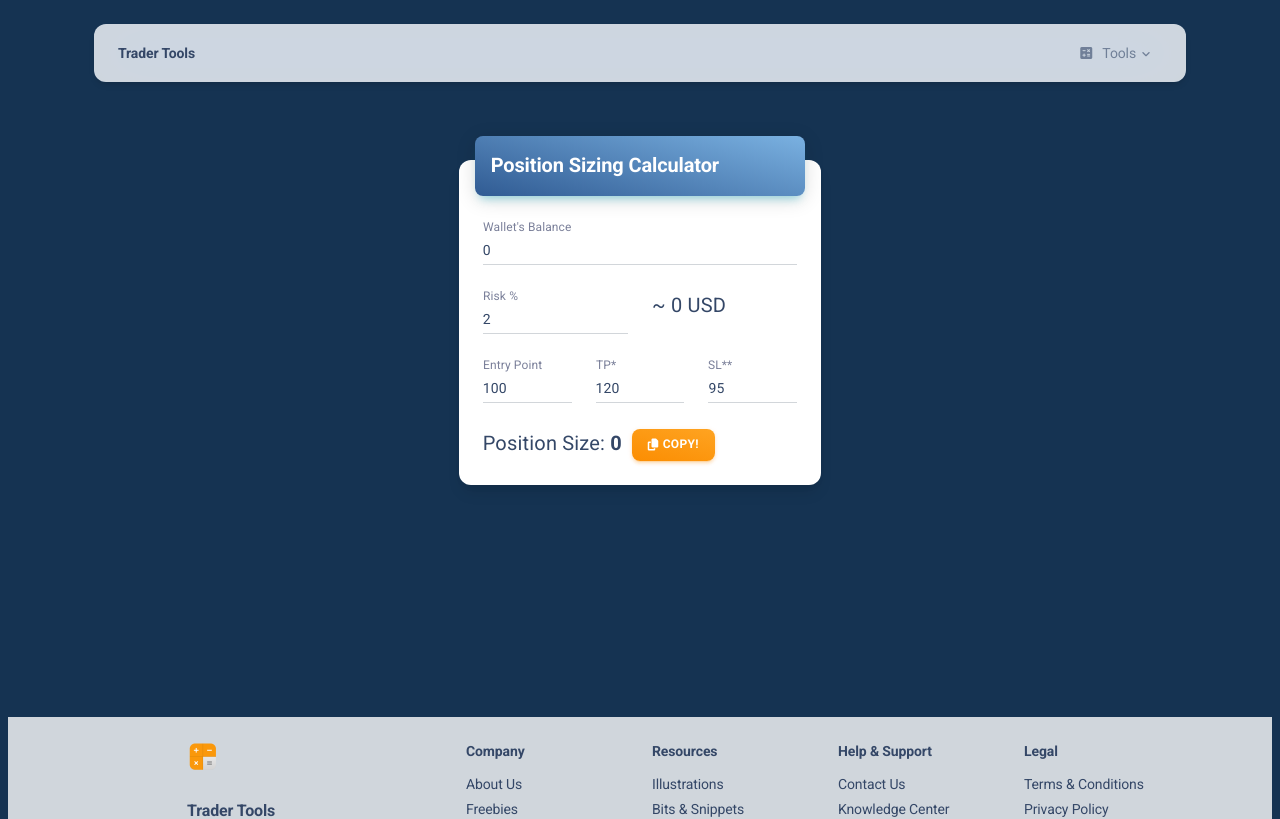
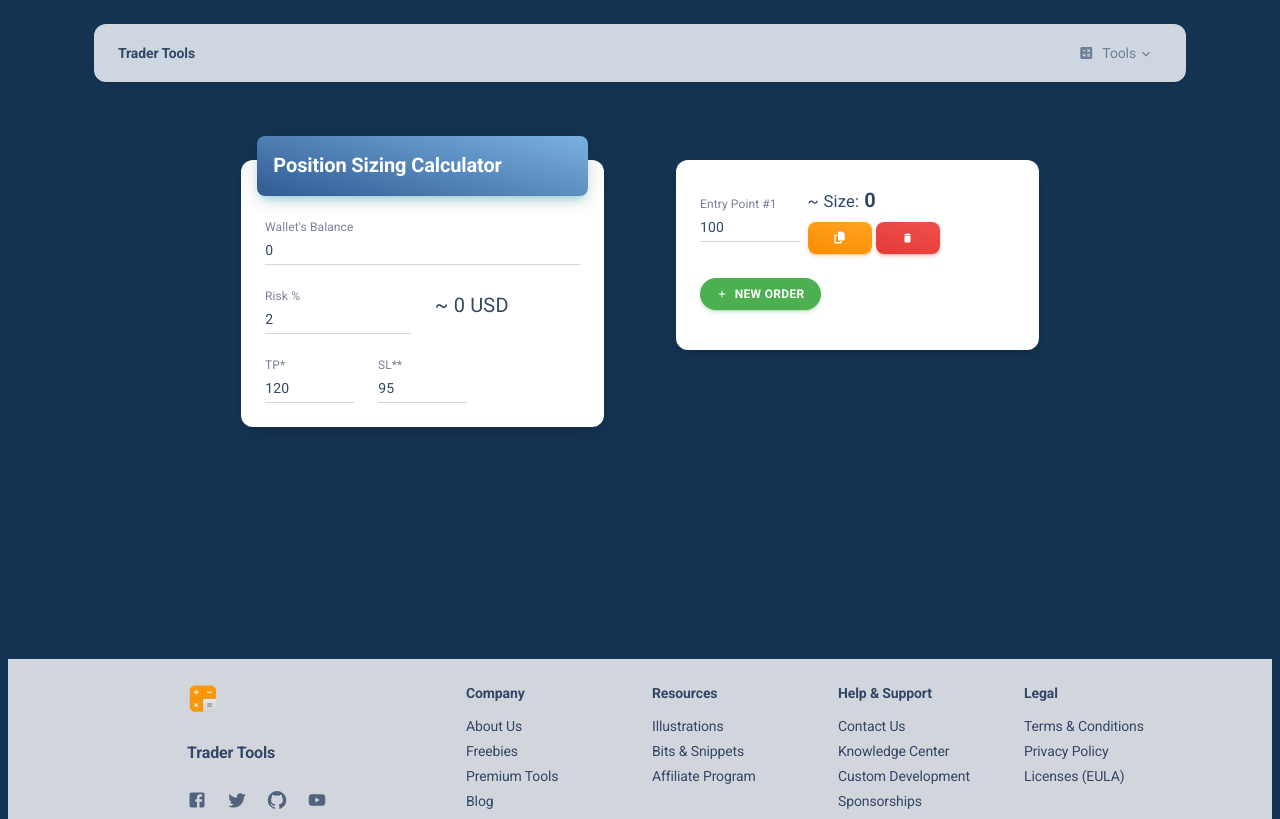
Before and after one commit to Watcharagorn/trade-helper, a React (Create React App) app: page /pages/calculator/position-sizing in a window 1280 px wide. Shown: the top 819 px of the page. Built offline with nearby package versions, Linux system fonts and the light colour scheme.

Commit message:
Feat: add multiple order feature

```diff
--- a/src/pages/Calculator/PositionSizing/index.js
+++ b/src/pages/Calculator/PositionSizing/index.js
@@ -20,6 +20,7 @@
 // @mui material components
 import Grid from "@mui/material/Grid";
 // import Icon from "@mui/material/Icon";
+import Icon from "@mui/material/Icon";
 
 // Material Kit 2 React components
 import MKBox from "components/MKBox";
@@ -37,91 +38,114 @@
 // import bgImage from "assets/images/illustrations/illustration-reset.jpg";
 
 function PositionSizing() {
+  // eslint-disable-next-line
   const [success, setSuccess] = useState(false);
   const [walletBalance, setwalletBalance] = useState(0);
   const [riskPercent, setRiskPercent] = useState(2);
   const [riskAmount, setRiskAmount] = useState("");
-  const [entryPrice, setEntryPrice] = useState(100);
+  const [entryPrice, setEntryPrice] = useState([100]);
   const [tpPrice, setTpPrice] = useState(120);
   const [slPrice, setSlPrice] = useState(95);
-  const [positionSize, setPositionSize] = useState(null);
+  const [copyStatus, setCopyStatus] = useState([false]);
+  const [orderPerAsset, setorderPerAsset] = useState(1);
   // const portBreakPercent = 1
   const focusAsset = 1;
-  const orderPerAsset = 1;
 
   const calRiskAmount = () => {
     const roundRiskAmount = Math.round(walletBalance * (riskPercent / 100));
     setRiskAmount(roundRiskAmount);
   };
 
-  const calPositionSize = () => {
-    const loss = entryPrice - slPrice;
+  const calPositionSize = (price) => {
+    const loss = price - slPrice;
     const lossPerOrder = riskAmount / (focusAsset * orderPerAsset);
-    let size = (entryPrice / loss) * lossPerOrder;
+    let size = (price / loss) * lossPerOrder;
     size = Math.round(size);
-
-    setPositionSize(size);
+    return size;
   };
 
-  useEffect(() => {
-    setTimeout(() => setSuccess(false), 3000);
-  }, [success]);
+  // useEffect(() => {
+  //   let newCopyStatus = [...copyStatus];
+  //   // eslint-disable-next-line
+  //   newCopyStatus = copyStatus.map( x => false);
+  //   setTimeout(() => setSuccess(newCopyStatus), 3000);
+  // }, [success]);
 
   useEffect(() => {
     calRiskAmount();
-    calPositionSize();
   }, [walletBalance, riskPercent, entryPrice, slPrice, riskAmount]);
 
   const walletBalanceChangeHandler = (e) => {
     // eslint-disable-next-line
     const value = e.target.value;
     setwalletBalance(value);
-    // e.preventDefault();
   };
 
-  const entryPriceChangeHandler = (e) => {
+  const entryPriceChangeHandler = (e, index) => {
     // eslint-disable-next-line
     const value = e.target.value;
-    setEntryPrice(value);
-    // e.preventDefault();
+    const newEntryPrice = [...entryPrice];
+    newEntryPrice[index] = parseInt(value, 10);
+    setEntryPrice(newEntryPrice);
   };
 
   const tpPriceChangeHandler = (e) => {
     // eslint-disable-next-line
     const value = e.target.value;
     setTpPrice(value);
-    // e.preventDefault();
   };
 
   const slPriceChangeHandler = (e) => {
     // eslint-disable-next-line
     const value = e.target.value;
     setSlPrice(value);
-    // e.preventDefault();
   };
 
   const riskPercentChangeHandler = (e) => {
     // eslint-disable-next-line
     const value = e.target.value;
     setRiskPercent(value);
-    // e.preventDefault();
+  };
+
+  const addOrder = () => {
+    const length = entryPrice.push(0);
+    setEntryPrice(entryPrice);
+    setorderPerAsset(length);
+  };
+
+  const removeOrder = (index) => {
+    const newEntryPrice = [...entryPrice];
+    newEntryPrice.splice(index, 1);
+    setorderPerAsset(newEntryPrice.length);
+    setEntryPrice(newEntryPrice);
+  };
+
+  const copySize = (index) => {
+    const newCopyStatus = [...copyStatus];
+    newCopyStatus[index] = true;
+    setCopyStatus(newCopyStatus);
+    setTimeout(() => {
+      const newCopyStatus2 = [...copyStatus];
+      newCopyStatus2.fill(false);
+      newCopyStatus2[index] = false;
+      setCopyStatus(newCopyStatus2);
+      setSuccess(newCopyStatus2);
+    }, 2000);
   };
 
   return (
     <>
-      <MKBox position="fixed" top="0.5rem" width="100%">
+      <MKBox position="fixed" top="0.5rem" width="100%" sx={{ zIndex: 100 }}>
         <DefaultNavbar routes={routes} />
       </MKBox>
-      <Grid container spacing={3} alignItems="center">
+      <Grid container spacing={3} alignItems="flex-start">
         <Grid
           item
           xs={12}
-          sm={10}
-          md={7}
-          lg={6}
+          md={5}
           xl={4}
           ml={{ xs: "auto", lg: "auto" }}
-          mr={{ xs: "auto", lg: "auto" }}
+          mr={{ xs: "auto", lg: "unset" }}
         >
           <MKBox
             bgColor="white"
@@ -130,8 +154,8 @@
             display="flex"
             flexDirection="column"
             justifyContent="center"
-            mt={{ xs: 20, sm: 18, md: 20 }}
-            mb={{ xs: 20, sm: 18, md: 20 }}
+            mt={{ xs: 20 }}
+            mb={{ xs: 1, sm: 2, md: 20 }}
             mx={3}
           >
             <MKBox
@@ -149,7 +173,7 @@
             </MKBox>
             <MKBox p={3}>
               <MKBox width="100%" component="form" method="post" autocomplete="off">
-                <Grid container spacing={3}>
+                <Grid container item xs={12} spacing={3}>
                   <Grid item xs={12}>
                     <MKInput
                       variant="standard"
@@ -179,17 +203,6 @@
                   <Grid item xs={4}>
                     <MKInput
                       variant="standard"
-                      label="Entry Point"
-                      InputLabelProps={{ shrink: true }}
-                      type="number"
-                      onChange={entryPriceChangeHandler}
-                      value={entryPrice}
-                      fullWidth
-                    />
-                  </Grid>
-                  <Grid item xs={4}>
-                    <MKInput
-                      variant="standard"
                       color="success"
                       label="TP*"
                       InputLabelProps={{ shrink: true }}
@@ -211,33 +224,112 @@
                       fullWidth
                     />
                   </Grid>
-                  <Grid item xs={12}>
-                    <div>
-                      <div>
-                        <span>Position Size:</span>
+                </Grid>
+              </MKBox>
+            </MKBox>
+          </MKBox>
+        </Grid>
+        <Grid
+          item
+          xs={12}
+          md={5}
+          xl={4}
+          ml={{ xs: "auto", lg: "unset" }}
+          mr={{ xs: "auto", lg: "auto" }}
+        >
+          <MKBox
+            bgColor="white"
+            borderRadius="xl"
+            shadow="lg"
+            display="flex"
+            flexDirection="column"
+            mt={{ xs: 1, sm: 2, md: 20 }}
+            mb={{ xs: 1, sm: 2, md: 20 }}
+            mx={3}
+            p={3}
+          >
+            <Grid container item xs={12}>
+              <Grid container item xs={12} spacing={1}>
+                {entryPrice.map((value, index) => {
+                  const positionSize = calPositionSize(value);
+                  const elemKey = `sizeResult-${index}`;
+                  return (
+                    <Grid
+                      container
+                      item
+                      className="sizeResultContainer"
+                      key={elemKey}
+                      xs={12}
+                      spacing={1}
+                      justifyContent="flex-start"
+                      alignItems="center"
+                    >
+                      <Grid item xs={4}>
+                        <MKInput
+                          variant="standard"
+                          label={`Entry Point #${index + 1}`}
+                          InputLabelProps={{ shrink: true }}
+                          type="number"
+                          onChange={(e) => {
+                            entryPriceChangeHandler(e, index);
+                          }}
+                          value={value}
+                          fullWidth
+                        />
+                      </Grid>
+                      <Grid container item xs={8} spacing={0.5}>
+                        <Grid item>
+                          <span>
+                            <small>~ Size:</small>
+                          </span>
                           <b style={{ marginLeft: 5, marginRight: 10 }}>{positionSize}</b>
+                        </Grid>
+                        <Grid item>
+                          <Grid container spacing={0.5}>
+                            <Grid item>
                               <CopyToClipboard text={positionSize}>
                                 <MKButton
                                   variant="gradient"
-                            color={success ? "success" : "warning"}
+                                  color={copyStatus[index] ? "success" : "warning"}
                                   size="small"
-                            // sx={{ position: "absolute", top: "0.5rem", right: "0.5rem" }}
-                            onClick={() => setSuccess(true)}
+                                  onClick={() => copySize(index)}
                                 >
                                   <MKBox
                                     color="white"
-                              mr={0.5}
-                              className={success ? "fa fa-check" : "fas fa-copy"}
+                                    className={copyStatus[index] ? "fa fa-check" : "fas fa-copy"}
                                   />
-                            Copy!
                                 </MKButton>
                               </CopyToClipboard>
-                      </div>
-                    </div>
+                            </Grid>
+                            <Grid item>
+                              <MKButton
+                                variant="gradient"
+                                color="error"
+                                size="small"
+                                onClick={() => removeOrder(index)}
+                              >
+                                <Icon>delete</Icon>
+                              </MKButton>
                             </Grid>
                           </Grid>
-              </MKBox>
-            </MKBox>
+                        </Grid>
+                      </Grid>
+                    </Grid>
+                  );
+                })}
+                <Grid item xs={12}>
+                  <MKButton
+                    size="small"
+                    color="success"
+                    onClick={() => addOrder(true)}
+                    sx={{ my: 2 }}
+                    circular
+                  >
+                    <Icon>add</Icon>&nbsp; New order
+                  </MKButton>
+                </Grid>
+              </Grid>
+            </Grid>
           </MKBox>
         </Grid>
       </Grid>
```
Lines whose indentation alone changed are shown as unchanged.
